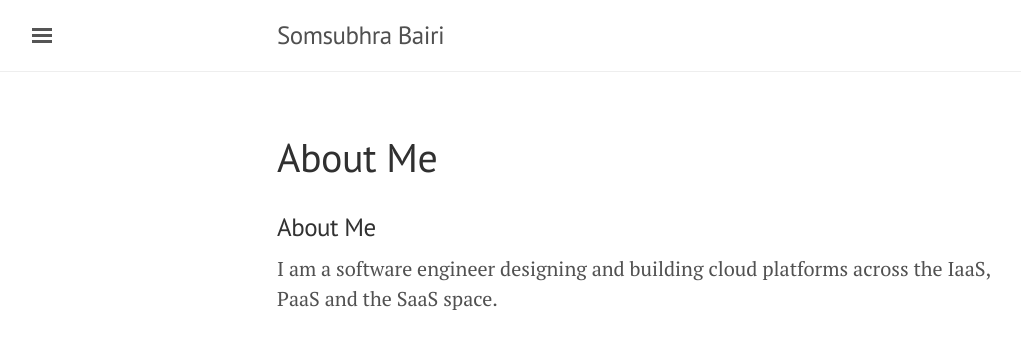
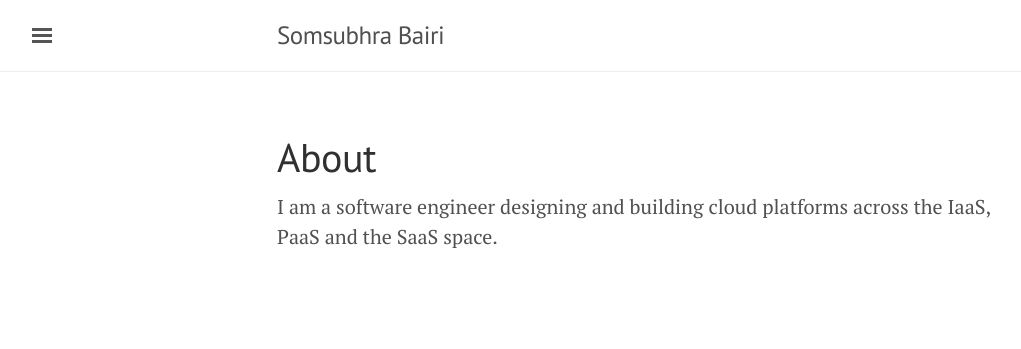
Before and after one commit to Somsubhra/somsubhra.github.io, a Jekyll site: the page built from about.md, in a window 1280 px wide. Shown: the top 349 px of the page, without its empty margins (3-1024 px from the left). Built offline with Jekyll 4.4.1, drawn with Linux system fonts in a browser that asks for light colours.

Commit message:
Remove me from about

```diff
--- a/about.md
+++ b/about.md
@@ -1,8 +1,6 @@
 ---
 layout: page
-title: About Me
+title: About
 ---
 
-### About Me
-
 I am a software engineer designing and building cloud platforms across the IaaS, PaaS and the SaaS space.
```
